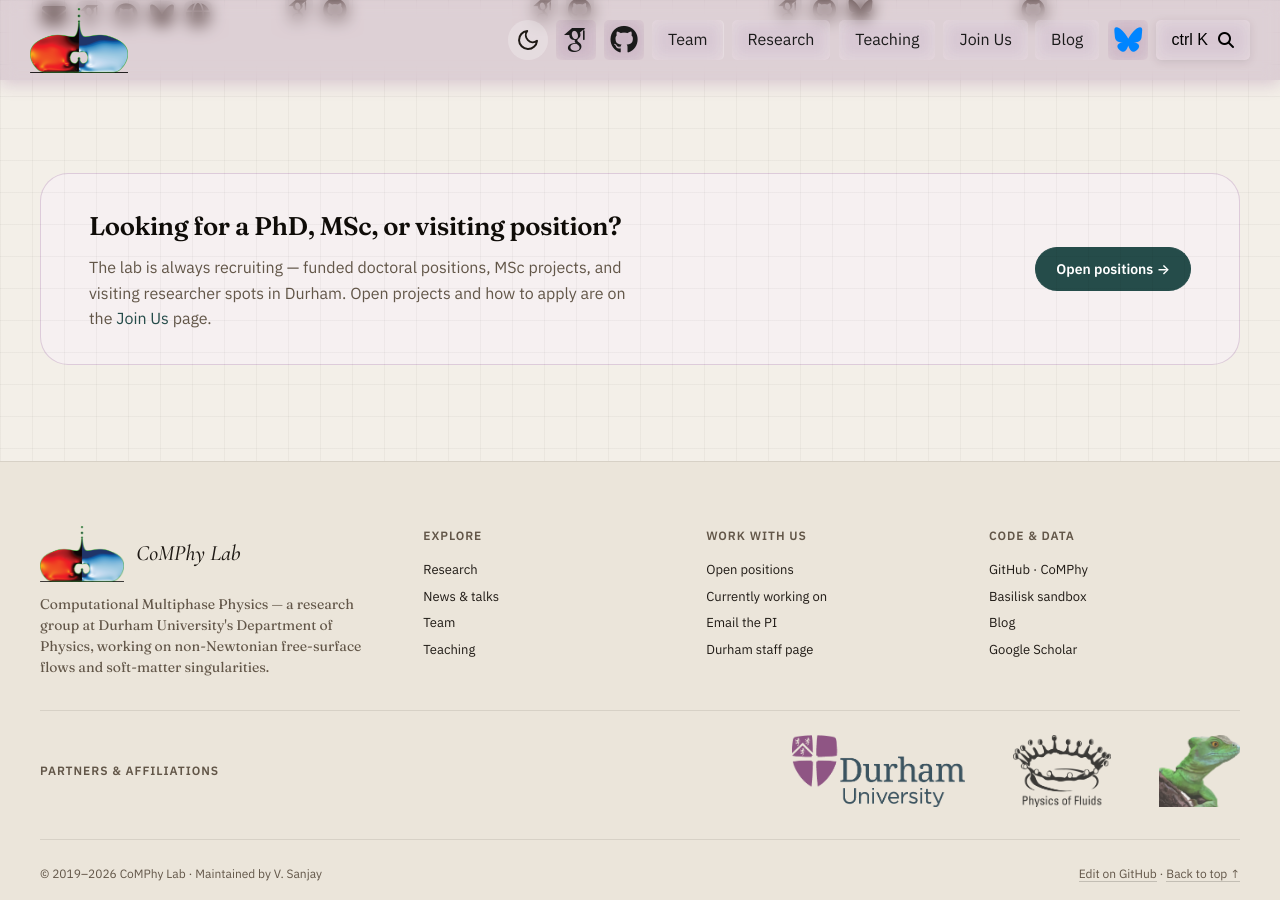
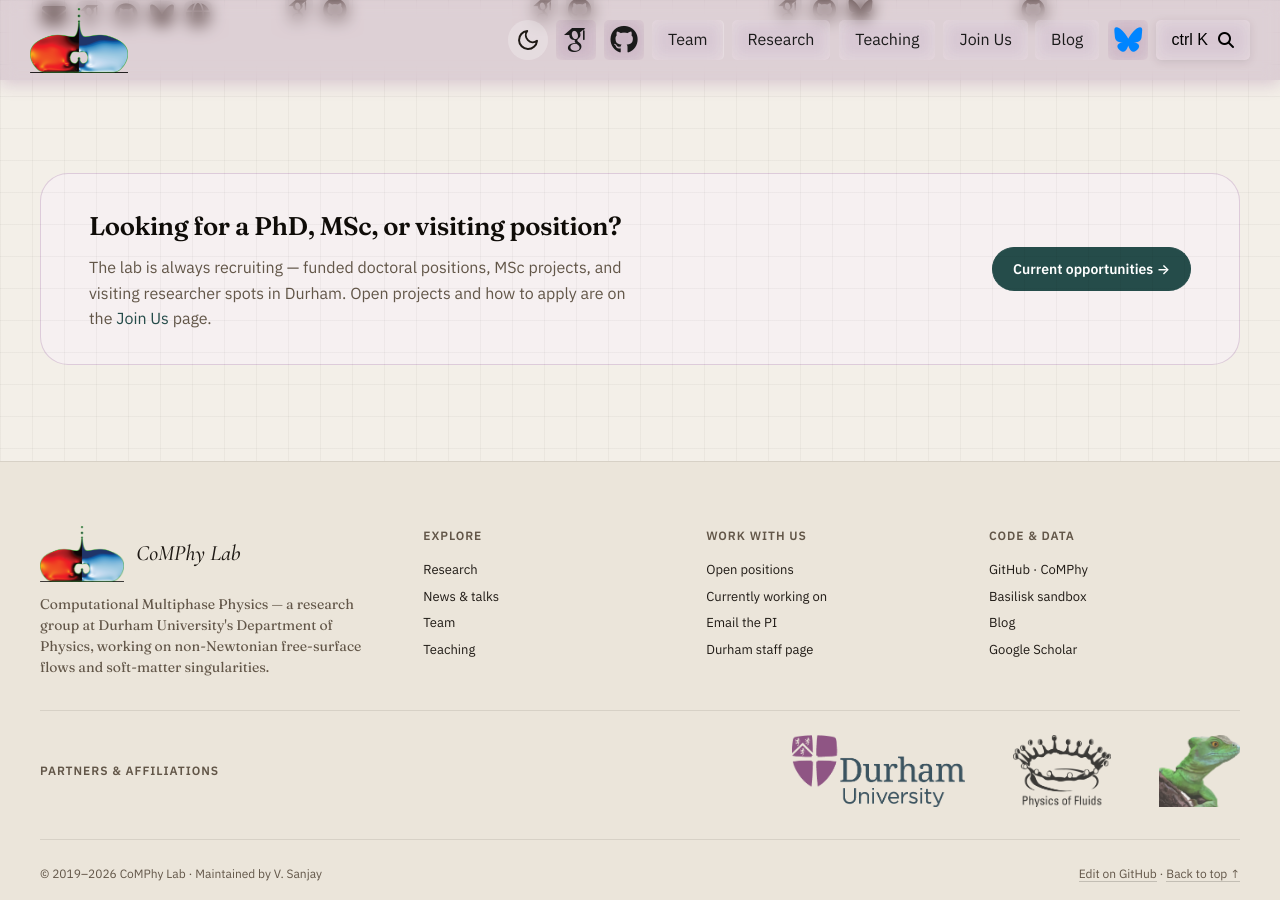
Before and after one commit to comphy-lab/comphy-lab.github.io, a Jekyll site: the page built from index.html, in a window 1280 px wide and 900 px high, scrolled down 4521 px. Built offline with Jekyll 4.4.1, drawn with Linux system fonts in a browser that asks for light colours; some web fonts are replaced; comment, search, counter and statistics services are not loaded.

Commit message:
Rename closing CTA from 'Open positions' to 'Current opportunities'

```diff
--- a/index.html
+++ b/index.html
@@ -272,7 +272,7 @@ description: >-
         <a href="/join">Join&nbsp;Us</a> page.
       </p>
     </div>
-    <a class="btn" href="/join">Open positions →</a>
+    <a class="btn" href="/join">Current opportunities →</a>
   </aside>
 
 </main>
```
